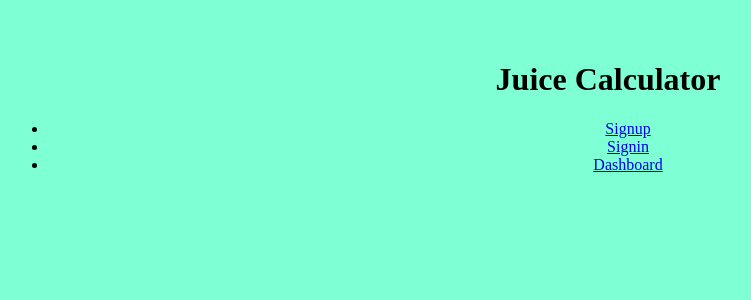
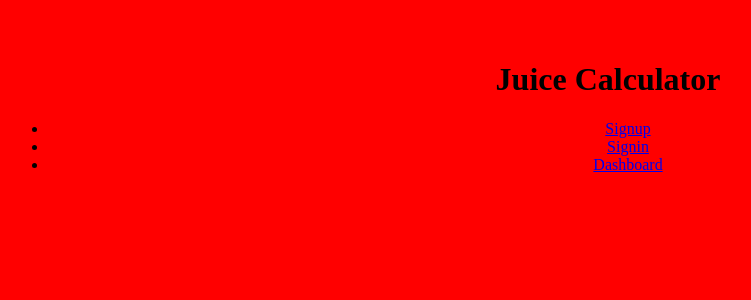
Before and after one commit to Karizmaflores/capstone-frontend, a React (Vite) app: page / in a window 1280 px wide. Shown: the top 300 px of the page, without its empty margins (32-783 px from the left). Built offline with nearby package versions, Linux system fonts and the light colour scheme.

Commit message:
change bg red

```diff
--- a/src/index.css
+++ b/src/index.css
@@ -1,3 +1,3 @@
 body{
-    background-color: aquamarine;
+    background-color:red;
 }
```
